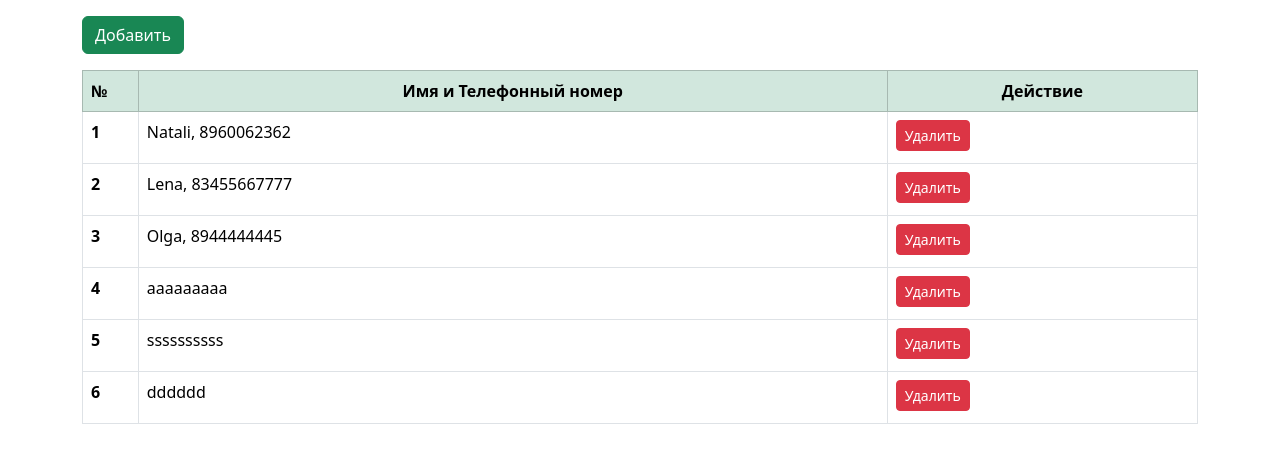
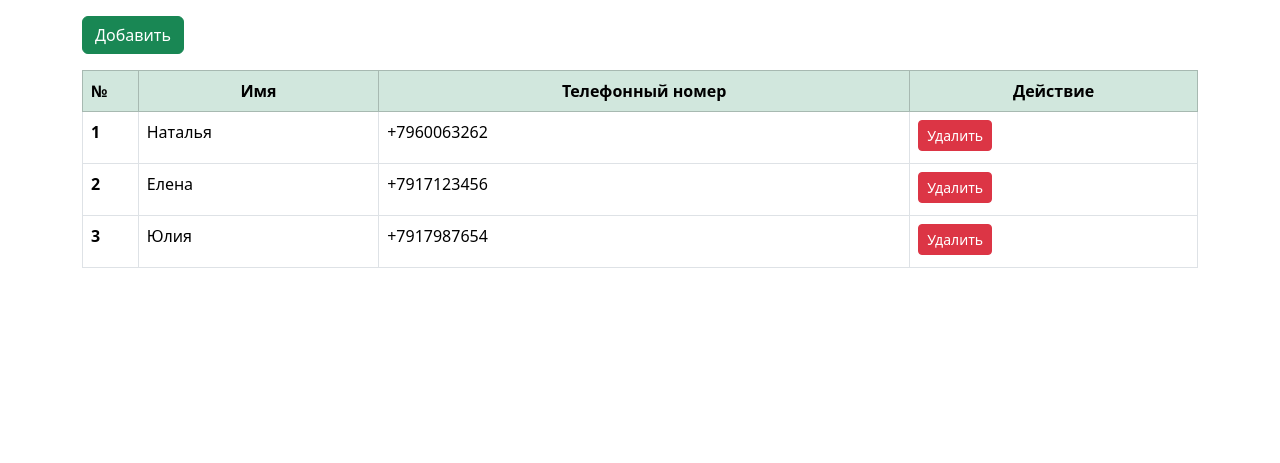
Before and after one commit to belnata/contact_numbers, a PHP site: page / in a window 1280 px wide. Shown: the top 463 px of the page. Run offline with PHP 8.4, Linux system fonts and the light colour scheme; data that the repository does not hold is empty.

Commit message:
index.php

```diff
--- a/data.json
+++ b/data.json
@@ -1 +1 @@
-{"0":"Natali, 8960062362","1":"Lena, 83455667777","2":"Olga, 8944444445","3":"aaaaaaaaa","4":"ssssssssss","5":"dddddd"}
+{"0":{"0":"\u041d\u0430\u0442\u0430\u043b\u044c\u044f","1":"+7960063262"},"1":{"0":"\u0415\u043b\u0435\u043d\u0430","1":"+7917123456"},"2":{"0":"\u042e\u043b\u0438\u044f","1":"+7917987654"}}
--- a/index.php
+++ b/index.php
@@ -1,6 +1,8 @@
 <?php
-$data = htmlspecialchars($_POST['data']);
-$data = trim($data);
+$name = htmlspecialchars($_POST['name'] ?? "");
+$name = trim($name);
+$tel_number = htmlspecialchars($_POST['tel_number'] ?? "");
+$tel_number = trim($tel_number);
 $jsonArray = [];
 
 //Чтение файла
@@ -10,17 +12,19 @@ if (file_exists('data.json')) {
 }
 
 //Добавление в файл
-if ($data) {
-    $jsonArray[] = $data;
+if ($name && $tel_number) {
+    $jsonArray[] = [$name, $tel_number];
     file_put_contents('data.json', json_encode($jsonArray, JSON_FORCE_OBJECT));
-    header("Location:".$_SERVER['HTTP_REFERER']);
+    header("Location:" . $_SERVER['HTTP_REFERER']);
+
 }
 
 //Удаление
 if (isset($_POST['del'])) {
+    $key = $_POST['key'] - 1;
     unset($jsonArray[$key]);
     file_put_contents('data.json', json_encode($jsonArray, JSON_FORCE_OBJECT));
-    header("Location:".$_SERVER['HTTP_REFERER']);
+    header("Location:" . $_SERVER['HTTP_REFERER']);
 }
 
 ?>
@@ -32,7 +36,7 @@ if (isset($_POST['del'])) {
     <meta name="viewport" content="width=device-width, initial-scale=1">
     <link href="https://cdn.jsdelivr.net/npm/bootstrap@5.3.3/dist/css/bootstrap.min.css" rel="stylesheet"
         integrity="sha384-QWTKZyjpPEjISv5WaRU9OFeRpok6YctnYmDr5pNlyT2bRjXh0JMhjY6hW+ALEwIH" crossorigin="anonymous">
-    <title>Name_Numbers on php and json</title>
+    <title>Name and Phone Number on php and json</title>
     <meta name="description"
         content="Создание веб-приложения на PHP без использования фреймворков и базы данных. Данные хранятся в файле JSON">
     <style>
@@ -55,7 +59,7 @@ if (isset($_POST['del'])) {
                         <div class="modal-dialog">
                             <div class="modal-content">
                                 <div class="modal-header">
-                                    <h1 class="modal-title fs-5" id="exampleModalLabel">Добавить Имя и Телефонный номер
+                                    <h1 class="modal-title fs-5" id="exampleModalLabel">Введите:
                                     </h1>
                                     <button type="button" class="btn-close" data-bs-dismiss="modal" aria-label="Close">
                                         <span aria-hidden="true">&times;</span>
@@ -64,7 +68,9 @@ if (isset($_POST['del'])) {
                                 <div class="modal-body">
                                     <form action="" method="post">
                                         <div class="form-group">
-                                            <input type="text" class="form control" name="data" />
+                                            <p>Имя: <input type="text" class="form control" name="name" /></p>
+                                            <p>Номер телефона: <input type="tel" class="form control"
+                                                    name="tel_number" /></p>
                                         </div>
                                 </div>
                                 <div class="modal-footer">
@@ -78,19 +84,24 @@ if (isset($_POST['del'])) {
                         <thead class="table-success">
                             <tr>
                                 <th scope="col" style="width: 5%;">№</th>
-                                <th scope="col" class="text-center">Имя и Телефонный номер</th>
+                                <th scope="col" class="text-center">Имя</th>
+                                <th scope="col" class="text-center">Телефонный номер</th>
                                 <th scope="col" class="text-center">Действие</th>
                             </tr>
                         </thead>
                         <tbody>
-                            <?php foreach ($jsonArray as $key => $value): ?>
+                            <?php if (!empty($jsonArray) && is_array($jsonArray)):
+                                $key = 0;
+                                foreach ($jsonArray as $index => $data):
+                                    $key++; ?>
+
                                     <tr>
-                                    <th scope="row"><?php echo (int) $key + 1 ?></th>
-                                    <td><?php echo $value ?></td>
+                                        <th scope="row"><?php echo $key ?></th>
+                                        <td><?php echo $data[0] ?></td>
+                                        <td><?php echo $data[1] ?></td>
                                         <td>
                                             <button class="btn btn-sm btn-danger mb-1" data-bs-toggle="modal"
-                                            data-bs-target="#delete<?php echo $key; ?>"><i
-                                                class="fas fa-trash"></i>Удалить</button>
+                                                data-bs-target="#delete<?php echo $key; ?>">Удалить</button>
                                             <!-- Modal delete -->
                                             <div class="modal fade" id="delete<?php echo $key; ?>" tabindex="-1" role="dialog"
                                                 aria-labelledby="exampleModalLabel" aria-hidden="true">
@@ -121,6 +132,7 @@ if (isset($_POST['del'])) {
                                         </td>
                                     </tr>
                                 <?php endforeach; ?>
+                            <?php endif; ?>
                         </tbody>
                     </table>
                 </div>
@@ -131,4 +143,5 @@ if (isset($_POST['del'])) {
             crossorigin="anonymous"></script>
     </section>
 </body>
+
 </html>
```
Lines whose indentation alone changed are shown as unchanged.
